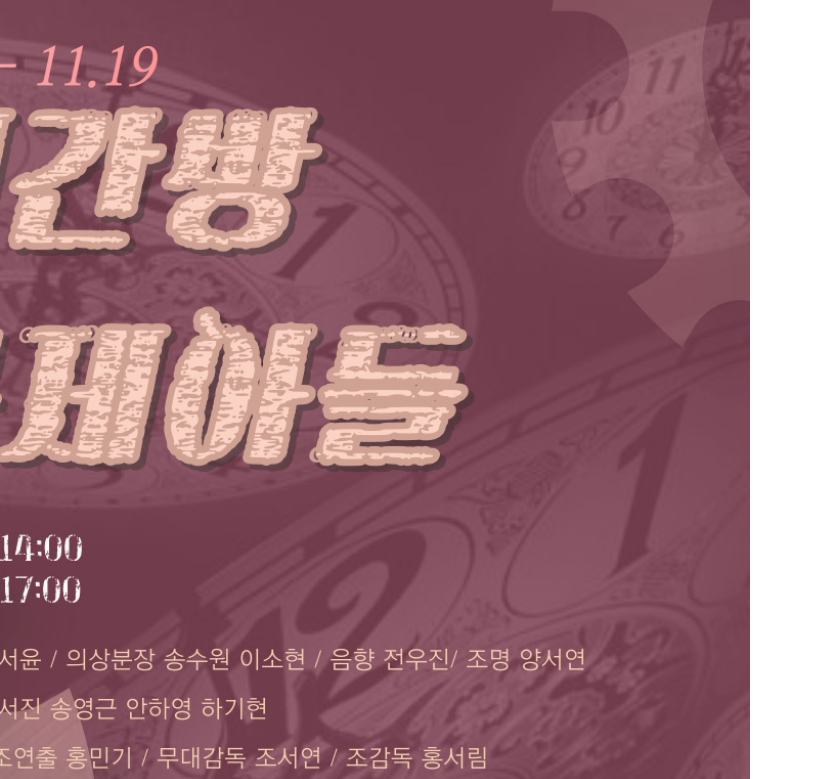
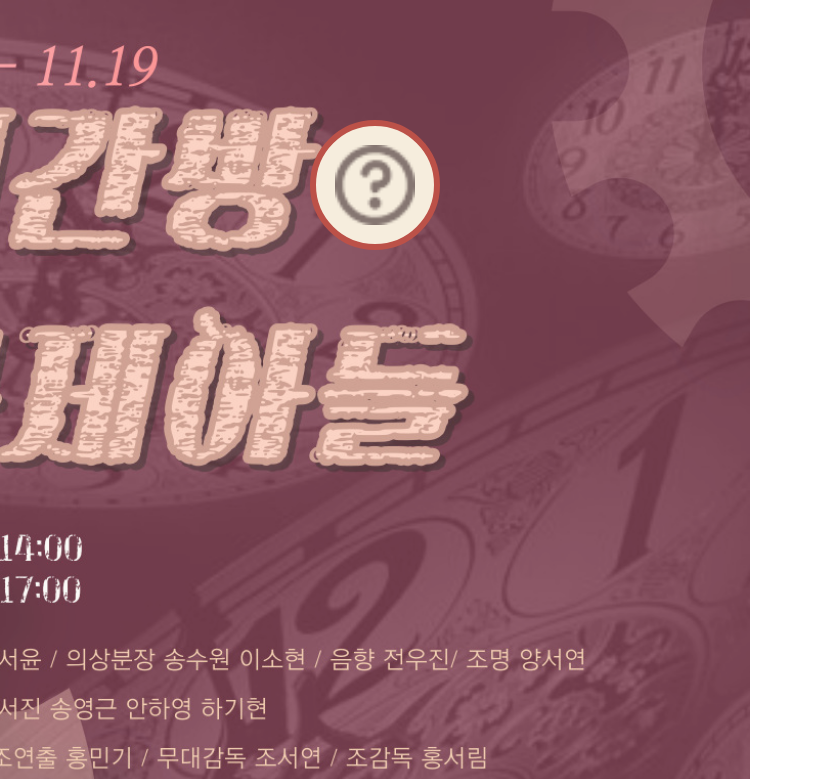
Before and after one commit to devBuzz142/numanku-fe, a React (Create React App) app: page /view in a window 1280 px wide. Shown: the top 779 px of the page, without its empty margins (0-813 px from the left). Built offline with nearby package versions, Linux system fonts and the light colour scheme; a web font is replaced by a local one.

Commit message:
feat: 공연 정보 버튼 임시 구현

```diff
--- a/src/pages/ViewMainPage/ViewMainPage.jsx
+++ b/src/pages/ViewMainPage/ViewMainPage.jsx
@@ -8,6 +8,11 @@ const ViewMainPage = () => {
 
   return (
     <S.ViewMainPage image={TEMP_POSTER}>
+      <S.InfoButtonWrapper>
+        <S.InfoButton onClick={() => navigate('/view/info')}>
+          <Icon name="HELP_CIRCLE" width="80px" height="80px" />
+        </S.InfoButton>
+      </S.InfoButtonWrapper>
       <S.PlusButtonWrapper>
         <S.PlusButton onClick={() => navigate('/view/write')}>
           <Icon name="ADD_FILL" width="80px" height="80px" />
--- a/src/pages/ViewMainPage/ViewMainPage.style.jsx
+++ b/src/pages/ViewMainPage/ViewMainPage.style.jsx
@@ -17,6 +17,27 @@ export const ViewMainPage = styled.div`
     background-position: center;
     opacity: 0.8;
   }
+`;
+
+export const InfoButtonWrapper = styled.div`
+  position: absolute;
+
+  top: 120px;
+  left: 50%;
+  transform: translateX(-50%);
+`;
+
+export const InfoButton = styled.button`
+  width: 130px;
+  height: 130px;
+  border-radius: 50%;
+  border: 6px solid #bc5148;
+
+  background-color: #f6eddd;
+
+  display: flex;
+  justify-content: center;
+  align-items: center;
 `;
 
 export const PlusButtonWrapper = styled.div`
```
